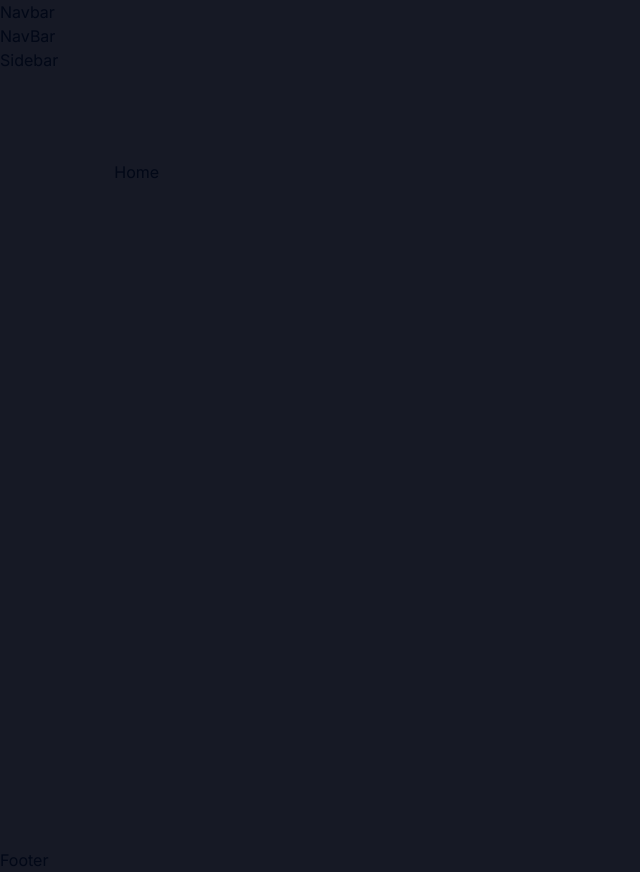
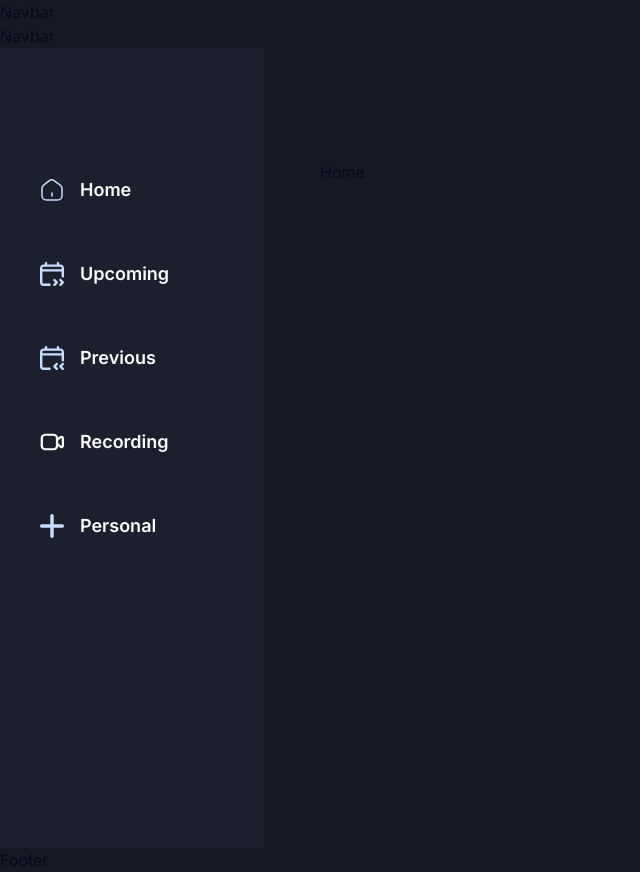
Before and after one commit to Tech-Soumyo/YOOM, a Next.js app: page / in a window 1280 px wide. Shown: the whole page, without its empty margins (0-640 px from the left). Built offline with nearby package versions, Linux system fonts and the light colour scheme.

Commit message:
Sidebar complete

```diff
--- a/app/(root)/(home)/layout.tsx
+++ b/app/(root)/(home)/layout.tsx
@@ -1,12 +1,14 @@
+import Navbar from "@/components/Navbar";
+import Sidebar from "@/components/Sidebar";
 import React from "react";
 
 const layout = ({ children }: { children: React.ReactNode }) => {
   return (
     <>
       <main className="relative">
-        NavBar
+        <Navbar />
         <div className="flex">
-          Sidebar
+          <Sidebar />
           <section className="flex min-h-screen flex-1 flex-col px-6 pb-6 pt-28 max-md:pb-14 sm:px-14">
             <div className="w-full">{children}</div>
           </section>
--- /dev/null
+++ b/components/Navbar.tsx
@@ -0,0 +1,7 @@
+import React from "react";
+
+function Navbar() {
+  return <div>Navbar</div>;
+}
+
+export default Navbar;
--- a/components/Sidebar.tsx
+++ b/components/Sidebar.tsx
@@ -1,11 +1,47 @@
-import React from "react";
+"use client";
+import Image from "next/image";
+import Link from "next/link";
+import { usePathname } from "next/navigation";
 
-function Sidebar() {
+import { sidebarLinks } from "@/constants";
+import { cn } from "@/lib/utils";
+
+const Sidebar = () => {
+  const pathname = usePathname();
+
   return (
-    <section className="sticky left-0 top-0 flex h-screen w-fit flex-col justify-between bg-dark-1 p-6 pt-28 text-white max-sm:hidden lg:w-[264px]">
-      {[]}
+    <section className="sticky left-0 top-0 flex h-screen w-fit flex-col  justify-between  bg-dark-1 p-6 pt-28 text-white max-sm:hidden lg:w-[264px]">
+      <div className="flex flex-1 flex-col gap-6">
+        {sidebarLinks.map((item) => {
+          const isActive =
+            pathname === item.route || pathname.startsWith(`${item.route}/`);
+
+          return (
+            <Link
+              href={item.route}
+              key={item.label}
+              className={cn(
+                "flex gap-4 items-center p-4 rounded-lg justify-start",
+                {
+                  "bg-blue-1": isActive,
+                }
+              )}
+            >
+              <Image
+                src={item.imgUrl}
+                alt={item.label}
+                width={24}
+                height={24}
+              />
+              <p className="text-lg font-semibold max-lg:hidden">
+                {item.label}
+              </p>
+            </Link>
+          );
+        })}
+      </div>
     </section>
   );
-}
+};
 
 export default Sidebar;
--- /dev/null
+++ b/constants/index.ts
@@ -0,0 +1,27 @@
+export const sidebarLinks = [
+  {
+    label: "Home",
+    route: "/",
+    imgUrl: "/icons/Home.svg",
+  },
+  {
+    label: "Upcoming",
+    route: "/Upcoming",
+    imgUrl: "/icons/Upcoming.svg",
+  },
+  {
+    label: "Previous",
+    route: "/Previous",
+    imgUrl: "/icons/Previous.svg",
+  },
+  {
+    label: "Recording",
+    route: "/Recording",
+    imgUrl: "/icons/recordings.svg",
+  },
+  {
+    label: "Personal",
+    route: "/Personal",
+    imgUrl: "/icons/add-personal.svg",
+  },
+];
```
